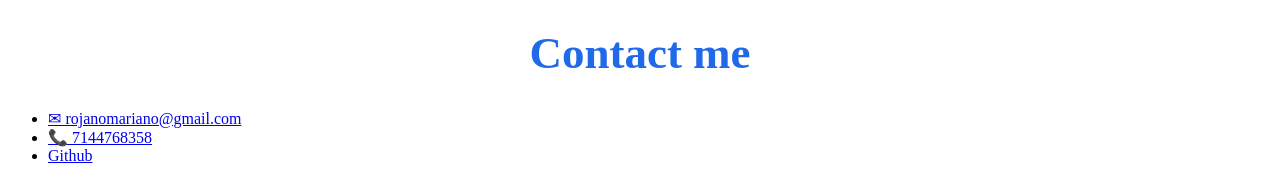
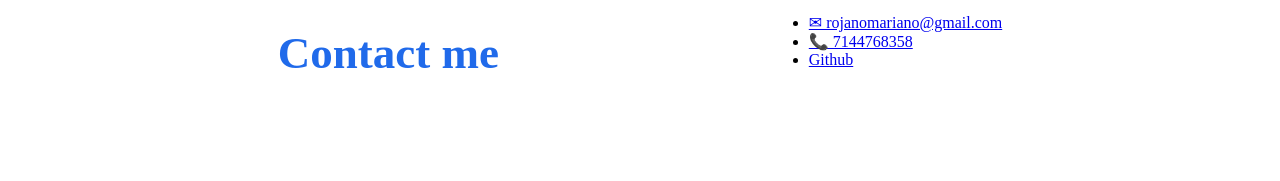
Before and after one commit to mawiano/MR-Portfolio, a plain HTML site: page index.html in a window 1280 px wide. Shown: the part 1788-1969 px from the top of the page. After the commit the page ends 1905 px from the top, so only its background shows below. Drawn offline with Linux system fonts and the light colour scheme.

Commit message:
adjusted contact me section

```diff
--- a/assets/css/style.css
+++ b/assets/css/style.css
@@ -34,3 +34,8 @@ nav{
     background-color:rgb(209, 205, 198);
     margin: 40px;
     }
+.contact-Me {
+display: flex;
+justify-content: center;
+justify-content: space-evenly;
+}
--- a/index.html
+++ b/index.html
@@ -51,7 +51,7 @@
       </div>
     </section>
     <footer class="contact-Me">
-      <h1>Contact me</h1>
+      <h1 id="Contact-Me">Contact me</h1>
       <ul>
         <li><a href="rojanomariano@gmail.com"><span>&#9993 rojanomariano@gmail.com</span></a></li>
         <li><a href="tel:+7144768458"><span>&#128222; 7144768358</span></a></li>
```
